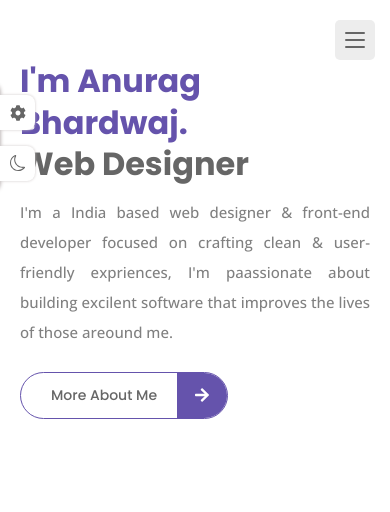
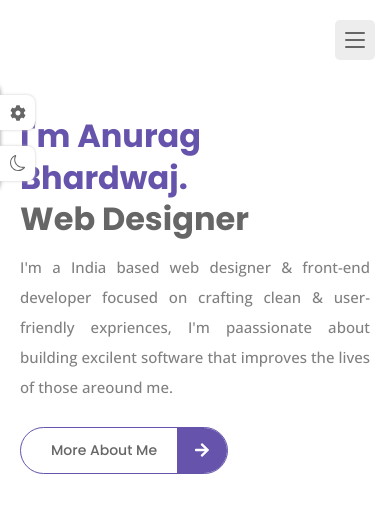
Before and after one commit to iam-anurag-bhardwaj/Portfolio-Site, a React (Create React App) app: page / in a window 390 px wide. Shown: the top 512 px of the page. Built offline with nearby package versions, Linux system fonts and the light colour scheme.

Commit message:
Update index.css

```diff
--- a/src/index.css
+++ b/src/index.css
@@ -191,6 +191,10 @@
     text-align: justify;
   }
 
+  .home-data {
+    margin-top: 55px;
+  }
+
   .info-title {
     display: block;
     margin-bottom: 4px;
```
